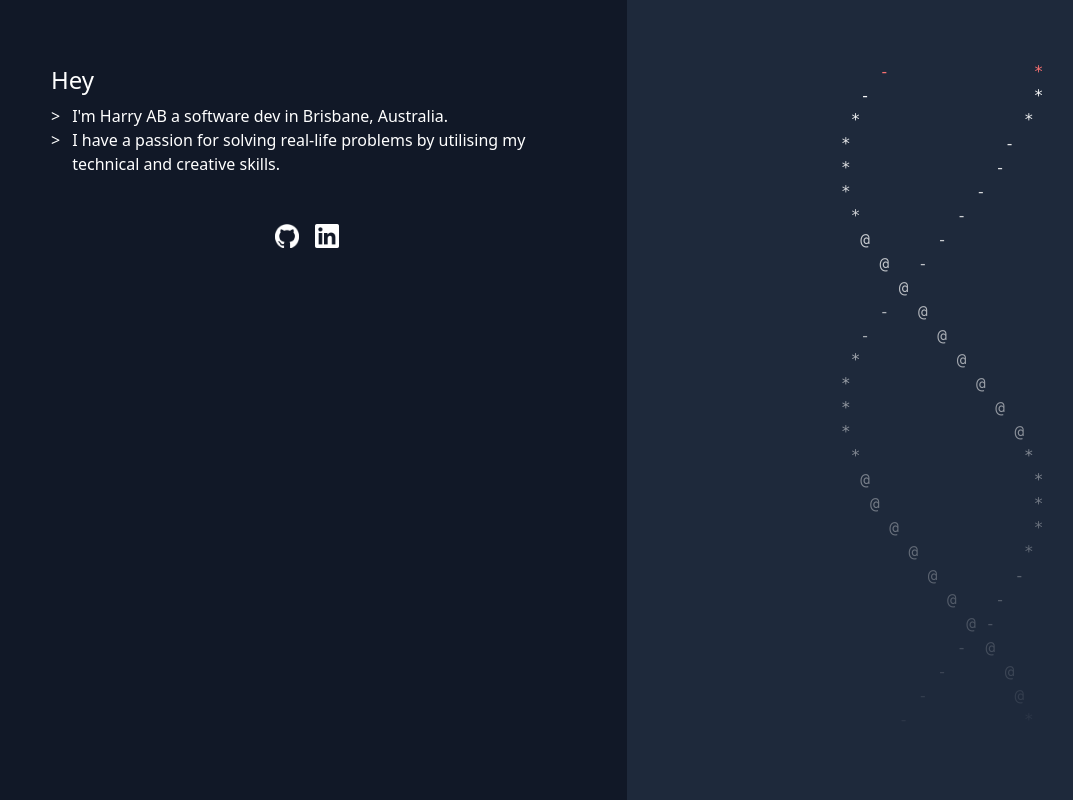
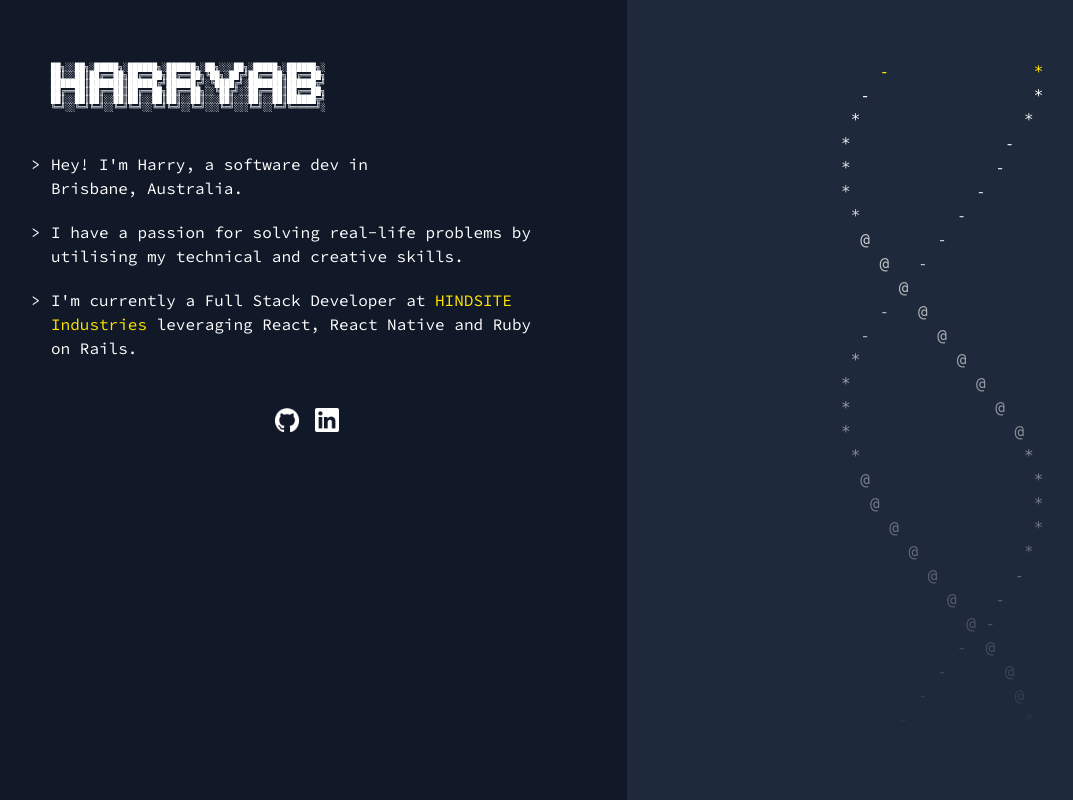
Before and after one commit to HarryHighPants/harryab, a React (Vite) app: page / in a window 1280 px wide. Shown: the whole page, without its empty margins (13-1086 px from the left). Built offline with nearby package versions, Linux system fonts and the light colour scheme.

Commit message:
Update about section

```diff
--- a/index.html
+++ b/index.html
@@ -4,6 +4,12 @@
     <meta charset="UTF-8" />
     <link rel="icon" type="image/svg+xml" href="/vite.svg" />
     <meta name="viewport" content="width=device-width, initial-scale=1.0" />
+    <link rel="preconnect" href="https://fonts.googleapis.com" />
+    <link rel="preconnect" href="https://fonts.gstatic.com" crossorigin />
+    <link
+      href="https://fonts.googleapis.com/css2?family=Source+Code+Pro:ital,wght@0,200..900;1,200..900&display=swap"
+      rel="stylesheet"
+    />
     <title>Harry AB</title>
   </head>
   <body>
--- a/src/index.css
+++ b/src/index.css
@@ -2,7 +2,11 @@
 @tailwind components;
 @tailwind utilities;
 
+* {
+  font-family: "Source Code Pro", system-ui, sans-serif;
+}
+
 body {
-  display: flex;
   min-height: 100vh;
+  background: rgb(17 24 39);
 }
--- /dev/null
+++ b/src/sections/aboutMe/Links.tsx
@@ -0,0 +1,23 @@
+import { ReactNode } from "react"
+
+interface Props {
+  url: string
+  children: ReactNode
+  className?: string
+}
+const Link = ({ url, children, className }: Props) => {
+  return (
+    <>
+      {" "}
+      <a
+        className={`hover:italic hover:underline ${className}`}
+        href={url}
+        target="_blank"
+      >
+        {children}
+      </a>
+    </>
+  )
+}
+
+export default Link
--- a/src/sections/aboutMe/Sentence.tsx
+++ b/src/sections/aboutMe/Sentence.tsx
@@ -2,8 +2,8 @@ import { ReactNode } from "react"
 
 const Sentence = ({ children }: { children: ReactNode }) => (
   <div className="flex flex-row">
-    <p className="mr-3">{`>`}</p>
-    {children}
+    <p className="absolute -ml-5">{`>`}</p>
+    <p>{children}</p>
   </div>
 )
 export default Sentence
--- a/src/sections/aboutMe/index.tsx
+++ b/src/sections/aboutMe/index.tsx
@@ -1,17 +1,54 @@
+import Link from "./Links"
 import Sentence from "./Sentence"
 import SocialLinks from "./SocialLinks"
 
 const AboutMe = () => {
   return (
-    <div className="flex-1 p-16 max-h-[100vh] bg-gray-900 text-white">
-      <h1 className="text-2xl mb-2">Hey</h1>
-      <div className="flex flex-col">
+    <div className="flex-1 p-10 max-h-[100vh] bg-gray-900 text-white lg:p-16">
+      <pre className="whitespace-pre-wrap text-[0.5rem] leading-[0.5rem] mb-10 w-min">
+        ██╗░░██╗░█████╗░██████╗░██████╗░██╗░░░██╗░█████╗░██████╗░
+        ██║░░██║██╔══██╗██╔══██╗██╔══██╗╚██╗░██╔╝██╔══██╗██╔══██╗
+        ███████║███████║██████╔╝██████╔╝░╚████╔╝░███████║██████╦╝
+        ██╔══██║██╔══██║██╔══██╗██╔══██╗░░╚██╔╝░░██╔══██║██╔══██╗
+        ██║░░██║██║░░██║██║░░██║██║░░██║░░░██║░░░██║░░██║██████╦╝
+        ╚═╝░░╚═╝╚═╝░░╚═╝╚═╝░░╚═╝╚═╝░░╚═╝░░░╚═╝░░░╚═╝░░╚═╝╚═════╝░
+      </pre>
+      <div className="flex flex-col text-pretty gap-5">
         <Sentence>
-          <p>{`I'm Harry AB a software dev in Brisbane, Australia.`}</p>
+          Hey! I'm Harry, a software dev in
+          <Link
+            url="https://www.australia.com/en/places/brisbane-and-surrounds"
+            className="hover:text-[#70ec43]"
+          >
+            Brisbane, Australia
+          </Link>
+          .
         </Sentence>
         <Sentence>
-          <p>{`I have a passion for solving real-life problems by utilising my
-        technical and creative skills.`}</p>
+          I have a passion for solving real-life problems by utilising my
+          technical and creative skills.
+        </Sentence>
+        <Sentence>
+          I'm currently a Full Stack Developer at
+          <Link
+            url="https://www.hindsiteind.com/platform"
+            className="text-[#FFE600]"
+          >
+            HINDSITE Industries
+          </Link>{" "}
+          leveraging
+          <Link url="https://react.dev/" className="hover:text-[#43c3ec]">
+            React
+          </Link>
+          ,
+          <Link url="https://reactnative.dev/" className="hover:text-[#43c3ec]">
+            React Native
+          </Link>{" "}
+          and
+          <Link url="https://rubyonrails.org/" className="hover:text-[#dc4747]">
+            Ruby on Rails
+          </Link>
+          .
         </Sentence>
       </div>
       <SocialLinks />
--- a/src/sections/featuredProject/components/Helix.tsx
+++ b/src/sections/featuredProject/components/Helix.tsx
@@ -39,7 +39,7 @@ const Helix = ({ showSrc }: Props) => {
       {helixLines.map((l, i) => (
         <pre
           key={i}
-          className="flex justify-center first-of-type:text-red-400 text-white"
+          className="flex justify-center first-of-type:text-[#FFE600] text-white"
           style={{ opacity: 1 - i * maxLines * 0.001 }}
         >
           {l}
--- a/src/sections/featuredProject/components/formattedSrc.tsx
+++ b/src/sections/featuredProject/components/formattedSrc.tsx
@@ -5,7 +5,7 @@ interface Props {
 }
 const FeaturedProjectSrc = ({ setShowSrc }: Props) => {
   return (
-    <div className="absolute inset-0 p-16 flex justify-center">
+    <div className="absolute inset-0 p-10 flex justify-center lg:p-16">
       <div className="relative flex -mt-2">
         <div
           className="m-auto p-2 hover:opacity-100 opacity-0 transition-opacity cursor-pointer duration-1000"
--- a/src/sections/featuredProject/index.tsx
+++ b/src/sections/featuredProject/index.tsx
@@ -7,7 +7,9 @@ const FeaturedProject = () => {
 
   return (
     <div
-      className={"bg-slate-800 p-16 h-[100vh] sm:w-[50vw] w-[100vw] relative"}
+      className={
+        "bg-slate-800 p-10 h-[100vh] sm:w-[50vw] w-[100vw] relative lg:p-16"
+      }
     >
       <Helix showSrc={showSrc} />
       <FeaturedProjectSrc setShowSrc={setShowSrc} />
```
